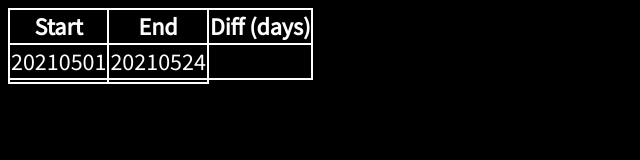
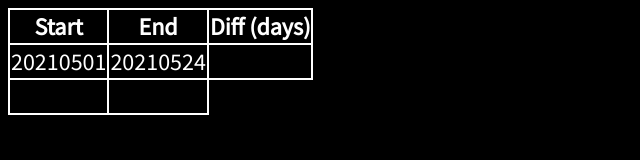
Before and after one commit to Floateresting/floateresting.github.io, a website: page time/index.html in a window 1280 px wide. Shown: the whole page, without its empty margins (0-640 px from the left). Drawn offline with nearby package versions, Linux system fonts and the light colour scheme.

Commit message:
style(time): add nbsp to set div height

```diff
--- a/time/index.html
+++ b/time/index.html
@@ -19,11 +19,11 @@
 	<tr>
 		<td class="input" contenteditable="true">20210501</td>
 		<td class="input" contenteditable="true">20210524</td>
-		<td class="output" colspan="2"></td>
+		<td class="output" colspan="2">&nbsp;</td>
 	</tr>
 	<tr>
-		<td class="timestamp"></td>
-		<td class="timestamp"></td>
+		<td class="timestamp">&nbsp;</td>
+		<td class="timestamp">&nbsp;</td>
 	</tr>
 </table>
 </body>
```
